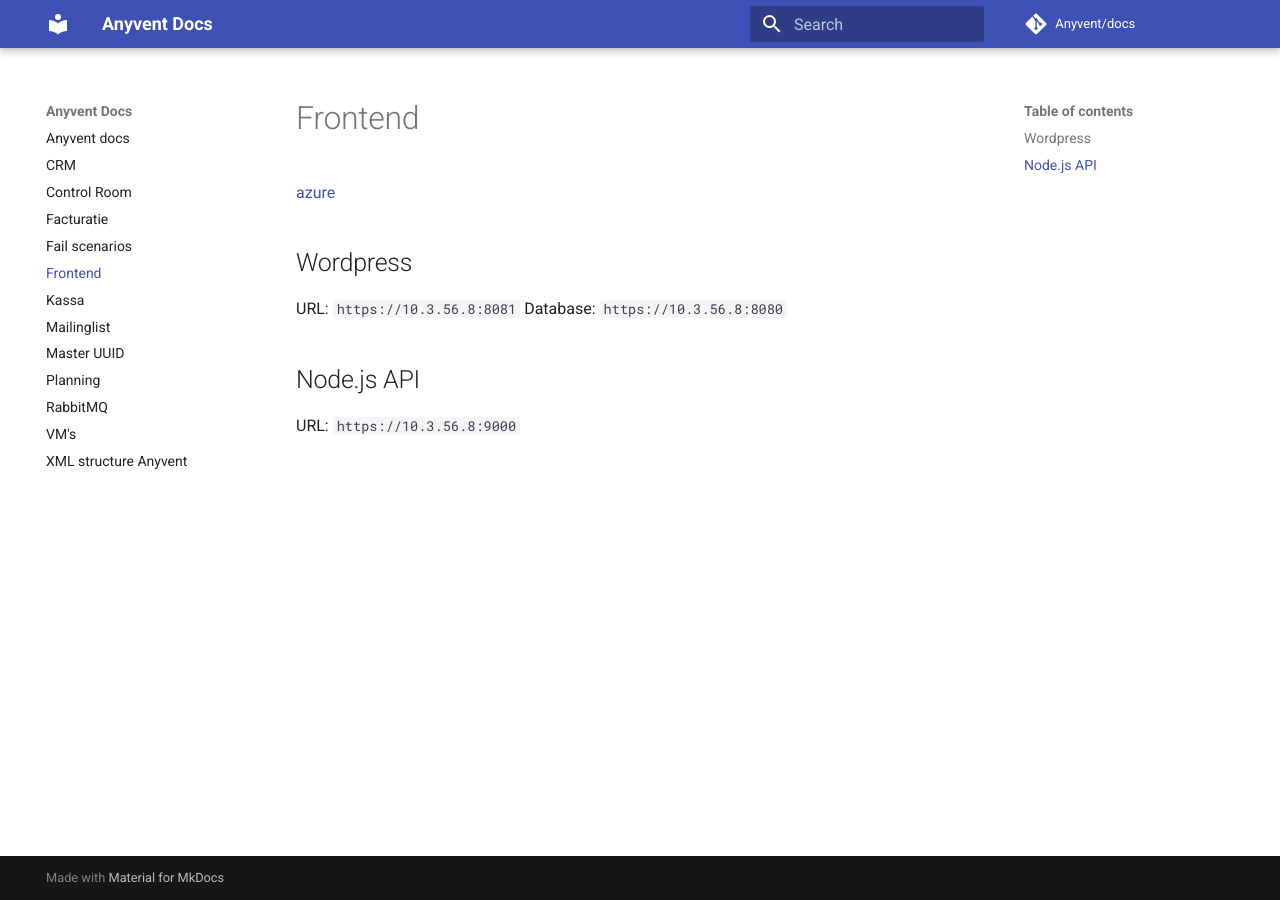
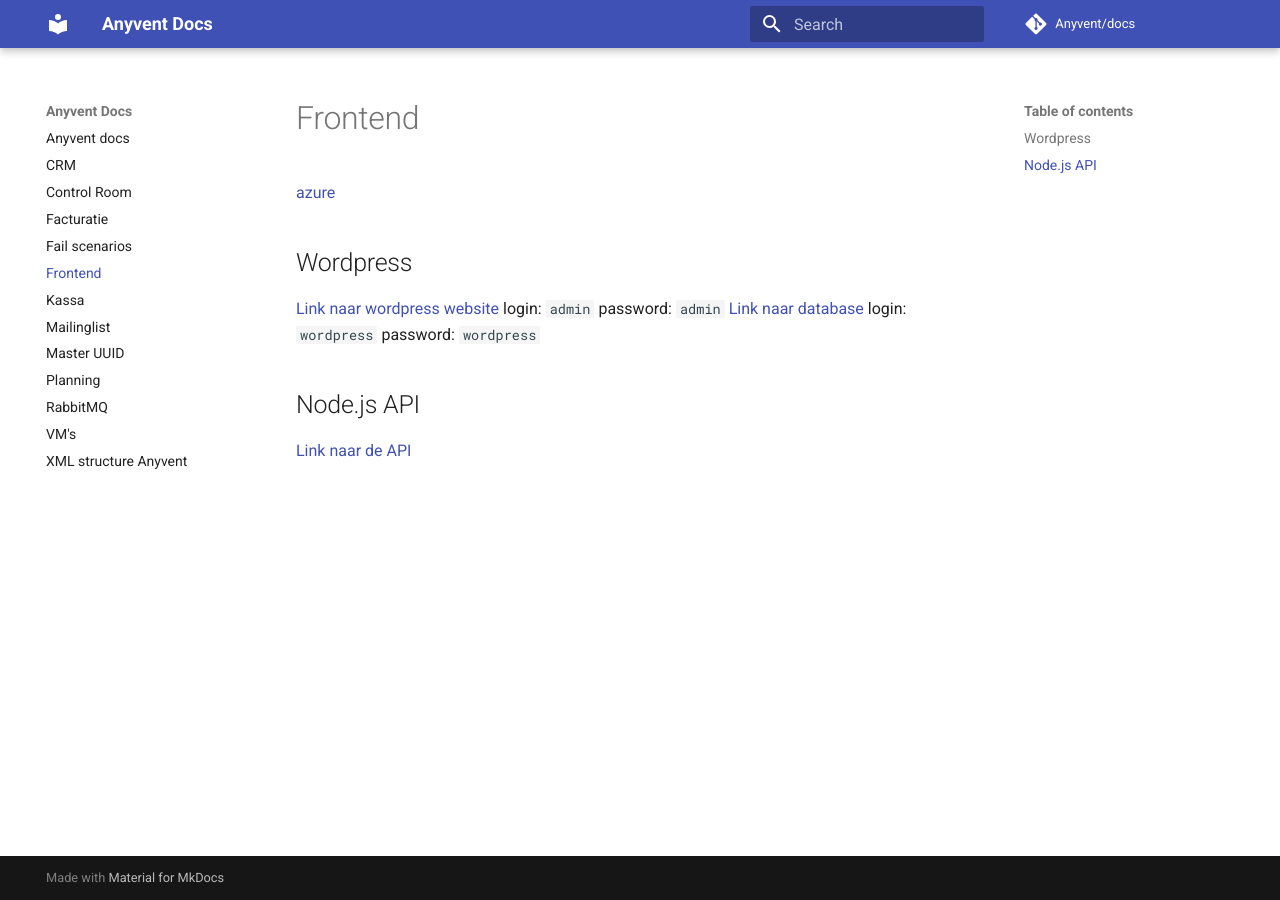
Before and after one commit to seppeconinx/docs, an MkDocs documentation site: the page built from docs/Frontend.md, in a window 1280 px wide. Built offline with MkDocs 1.6.1 and Material for MkDocs 9.7.7, drawn with Linux system fonts in a browser that asks for light colours; comment, search, counter and statistics services are not loaded.

Commit message:
Update Frontend.md

```diff
--- a/docs/Frontend.md
+++ b/docs/Frontend.md
@@ -2,8 +2,12 @@
 [azure](https://dev.azure.com/anyvent/Frontend)
 
 ## Wordpress
-URL: `https://10.3.56.8:8081`
-Database: `https://10.3.56.8:8080`
+[Link naar wordpress website](https://10.3.56.8:8081)
+login: `admin`
+password: `admin`
+[Link naar database](https://10.3.56.8:8080)
+login: `wordpress`
+password: `wordpress`
 
 ## Node.js API
-URL: `https://10.3.56.8:9000`
+[Link naar de API](https://10.3.56.8:9000)
```
